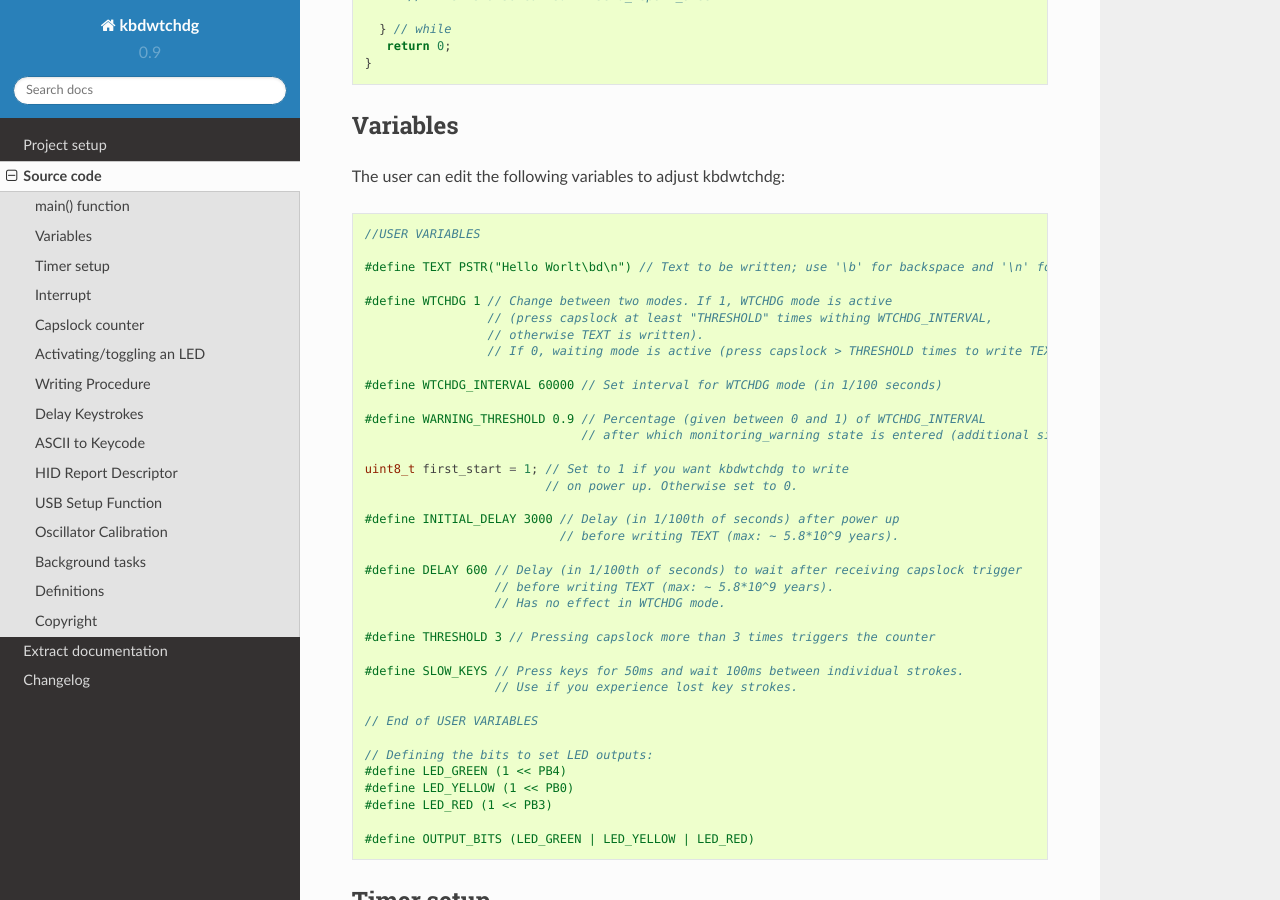
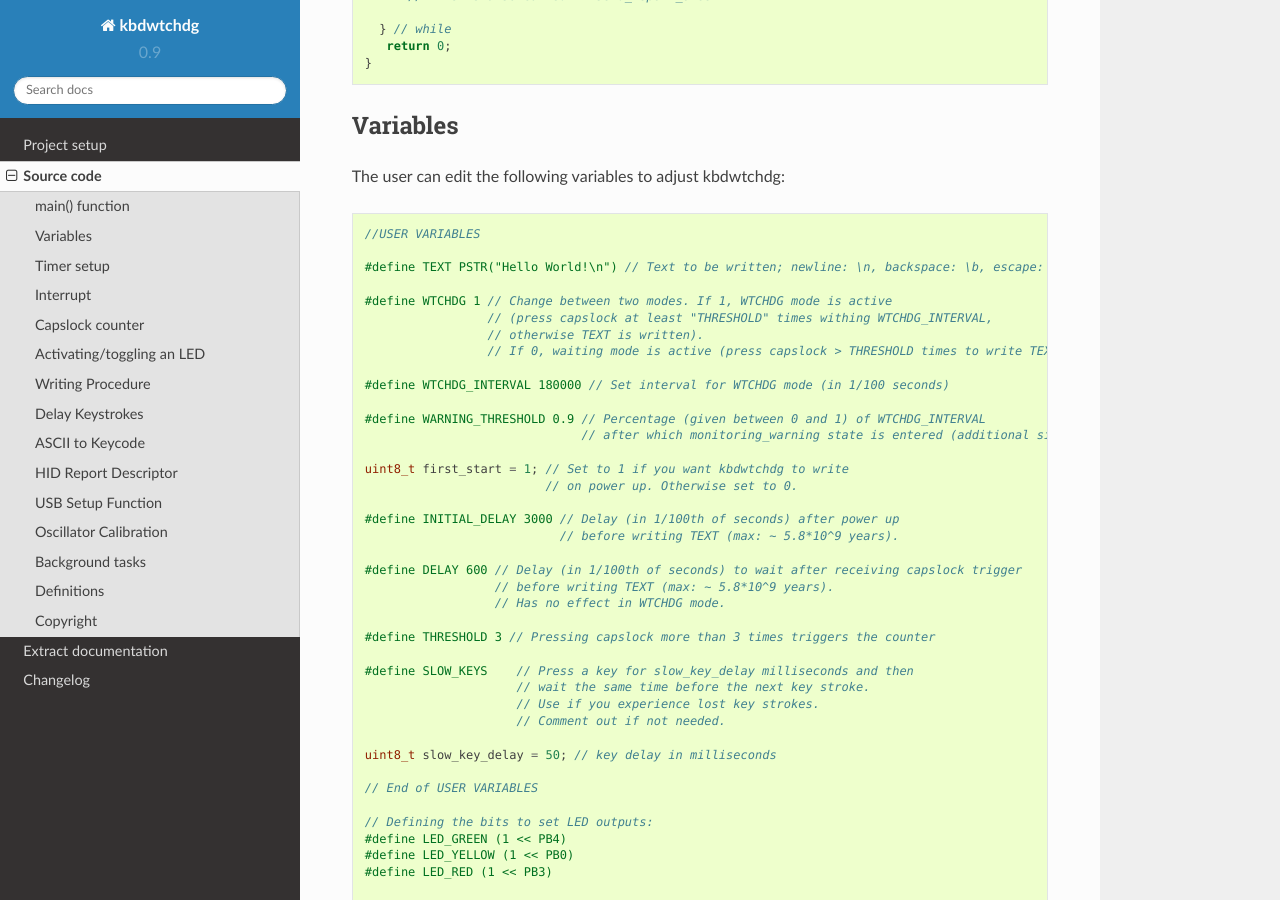
Before and after one commit to 7enderhead/kbdwtchdg, a Sphinx documentation site: the page built from doc/main.rst, in a window 1280 px wide and 900 px high, scrolled down 2561 px. Built offline with Sphinx 7.4.7 and the Read the Docs theme 2.0.0, drawn with Linux system fonts in a browser that asks for light colours; some of the changed text lies outside the part shown.

Commit message:
refined parameterization; escape key

```diff
--- a/doc/main.rst
+++ b/doc/main.rst
@@ -169,14 +169,14 @@ The user can edit the following variables to adjust kbdwtchdg:
 
     //USER VARIABLES
 
-    #define TEXT PSTR("Hello Worlt\bd\n") // Text to be written; use '\b' for backspace and '\n' for newline
+    #define TEXT PSTR("Hello World!\n") // Text to be written; newline: \n, backspace: \b, escape: \e, tab: \t
 
     #define WTCHDG 1 // Change between two modes. If 1, WTCHDG mode is active
                      // (press capslock at least "THRESHOLD" times withing WTCHDG_INTERVAL,
                      // otherwise TEXT is written).
                      // If 0, waiting mode is active (press capslock > THRESHOLD times to write TEXT after DELAY).
 
-    #define WTCHDG_INTERVAL 60000 // Set interval for WTCHDG mode (in 1/100 seconds)
+    #define WTCHDG_INTERVAL 180000 // Set interval for WTCHDG mode (in 1/100 seconds)
 
     #define WARNING_THRESHOLD 0.9 // Percentage (given between 0 and 1) of WTCHDG_INTERVAL
                                   // after which monitoring_warning state is entered (additional signal led)
@@ -193,8 +193,12 @@ The user can edit the following variables to adjust kbdwtchdg:
 
     #define THRESHOLD 3 // Pressing capslock more than 3 times triggers the counter
 
-    #define SLOW_KEYS // Press keys for 50ms and wait 100ms between individual strokes.
-                      // Use if you experience lost key strokes.
+    #define SLOW_KEYS    // Press a key for slow_key_delay milliseconds and then
+                         // wait the same time before the next key stroke.
+                         // Use if you experience lost key strokes.
+                         // Comment out if not needed.
+
+    uint8_t slow_key_delay = 50; // key delay in milliseconds
 
     // End of USER VARIABLES
 
@@ -552,6 +556,9 @@ to its corresponding keycode:
              break;
              case '\b':
              keyboard_report.keycode[0] = 0x2A; // backspace
+                     break;
+                     case '\e':
+                     keyboard_report.keycode[0] = 0x29; // escape
           }
        }
     }
@@ -783,14 +790,14 @@ Performing obligatory background tasks:
        send_report_once();
 
     #ifdef SLOW_KEYS
-       wait(50); // keep 'press' event for 50ms
+       wait(slow_key_delay); // keep 'press' event for some time
     #endif
 
        keyboard_report_reset(); // release keys
        send_report_once();
 
     #ifdef SLOW_KEYS
-       wait(100); // wait 100ms until next key press
+       wait(slow_key_delay); // wait until next key press
     #endif
     }
 
```
Also changed, not shown: other parts of doc/main.rst (+1 -1 lines), 1 other file.
